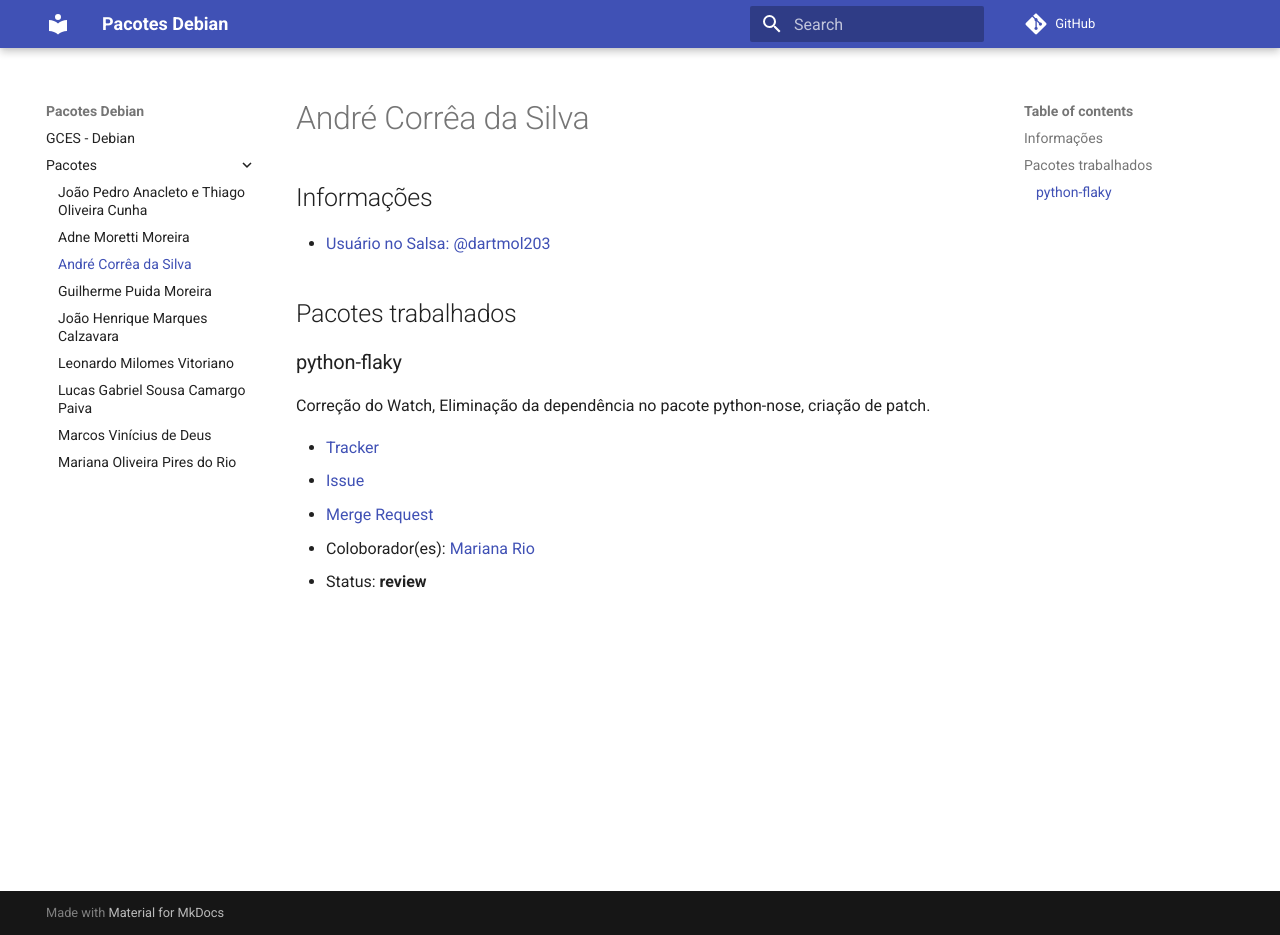
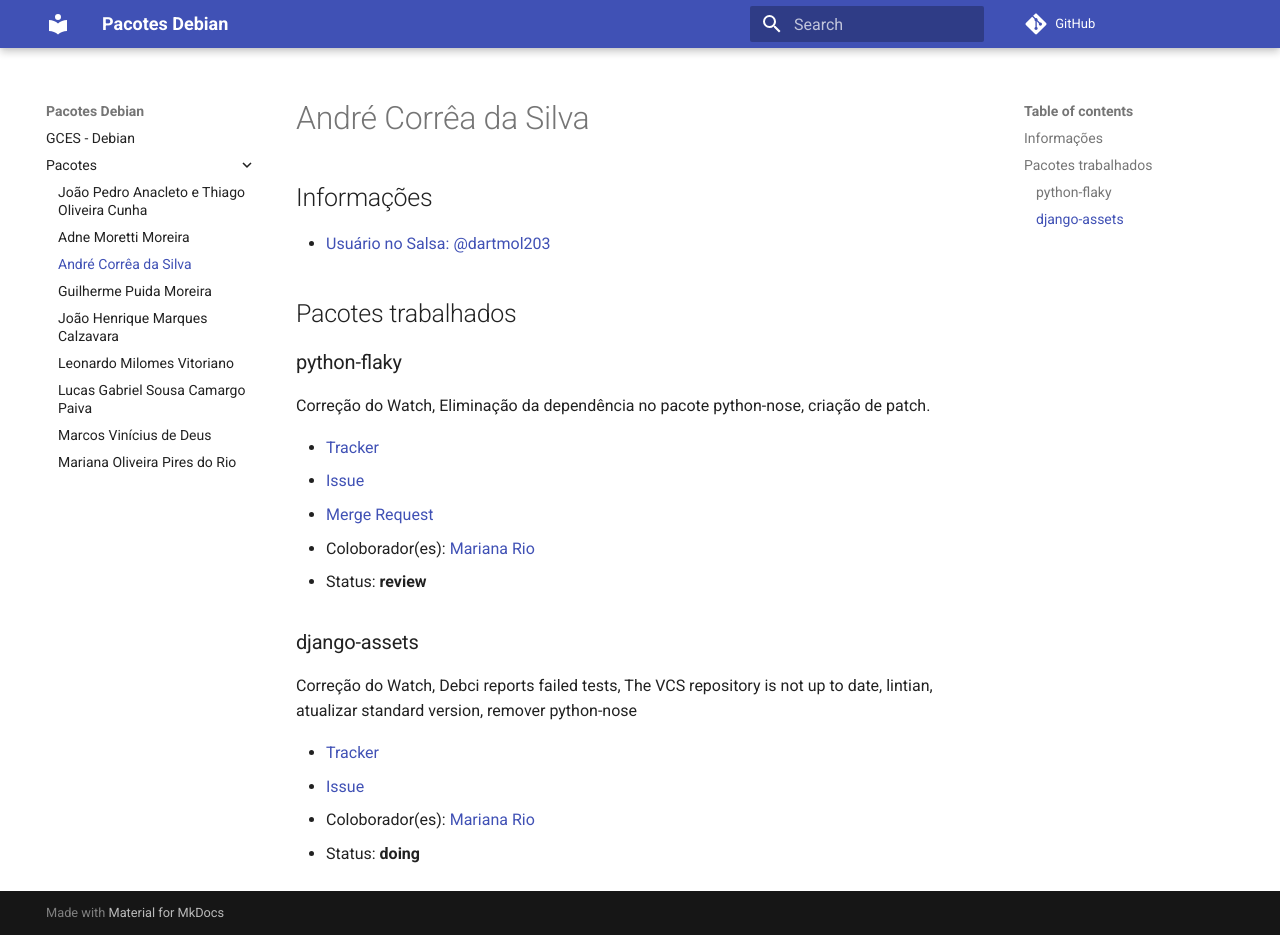
Before and after one commit to FGA-GCES/Debian_Pacotes, an MkDocs documentation site: the page built from docs/pacotes/andre-correa-da-silva.md, in a window 1280 px wide and 935 px high. Built offline with MkDocs 1.6.1 and Material for MkDocs 9.7.7, drawn with Linux system fonts in a browser that asks for light colours; comment, search, counter and statistics services are not loaded.

Commit message:
Update andre-correa-da-silva.md

```diff
--- a/docs/pacotes/andre-correa-da-silva.md
+++ b/docs/pacotes/andre-correa-da-silva.md
@@ -17,3 +17,12 @@ Correção do Watch, Eliminação da dependência no pacote python-nose, criaç
 - [Merge Request](https://salsa.debian.org/python-team/packages/python-flaky/-/merge_requests/2)
 - Coloborador(es): [Mariana Rio](https://salsa.debian.org/mprio_zip)
 - Status: **review**
+
+### django-assets
+
+Correção do Watch, Debci reports failed tests, The VCS repository is not up to date, lintian, atualizar standard version, remover python-nose
+
+- [Tracker](https://tracker.debian.org/pkg/django-assets)
+- [Issue](https://salsa.debian.org/debian-brasilia-team/docs/-/issues/109)
+- Coloborador(es): [Mariana Rio](https://salsa.debian.org/mprio_zip)
+- Status: **doing**
```
